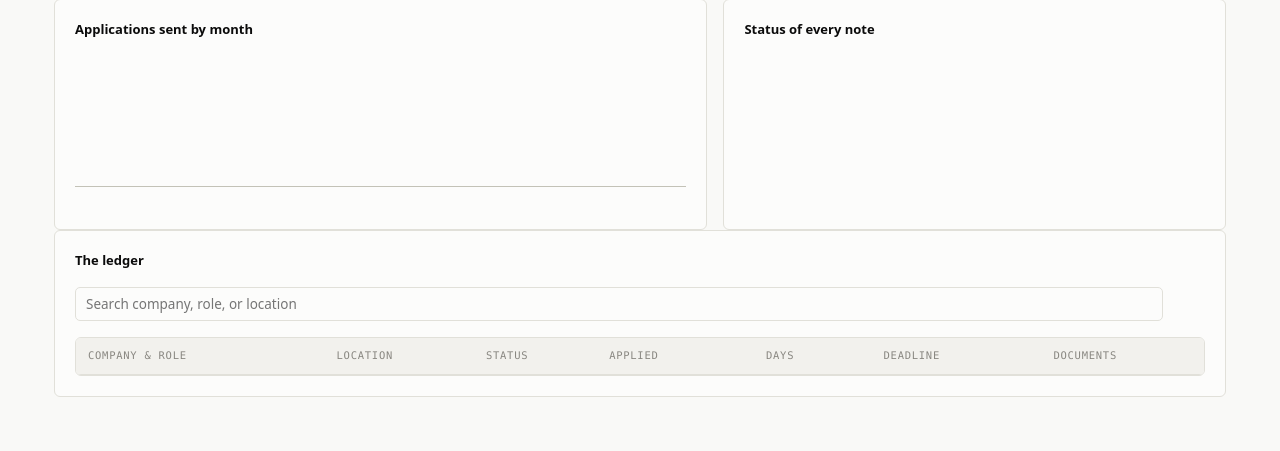
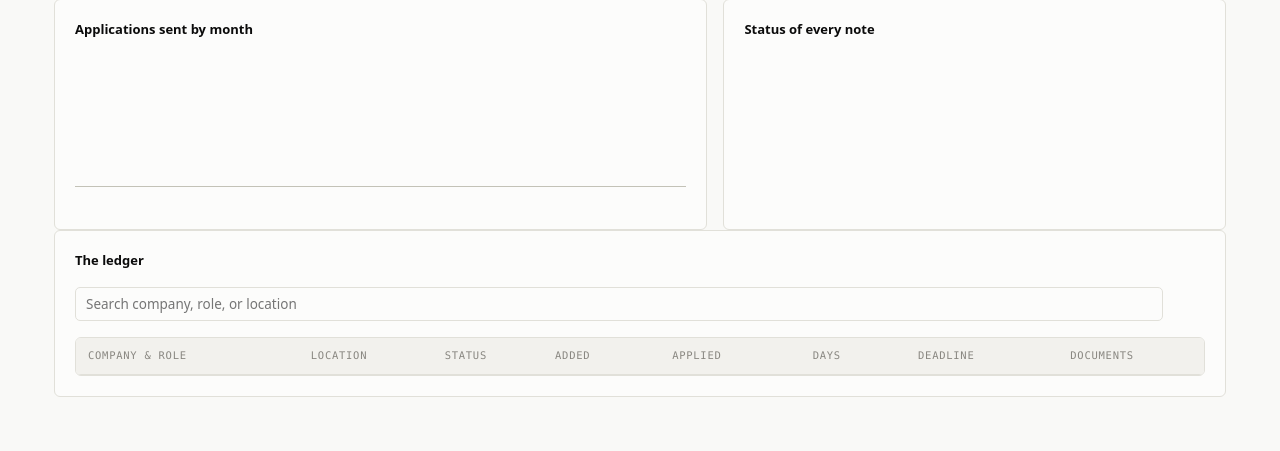
Before and after one commit to cao-jacky/jobs-portal, a Python web app: template templates/index.html in a window 1280 px wide. Shown: the part 297-748 px from the top of the page. Run offline with Jinja, Linux system fonts and the light colour scheme; the template is opened without the code that fills it, so the values that code supplies are empty.

Commit message:
Track when a position was added, separately from when it was applied to
A note's creation date was nowhere in the data, so there was no way to see how
long an advert sat before it was applied to, or to sort by when something was
found rather than when it was sent.

Add date_added to the standard frontmatter, stamped automatically when the
portal creates a note, and show it as a sortable column beside Applied.

Existing notes get the key empty rather than a guess. Their creation dates are
not recoverable: file birthtimes and mtimes were flattened by a bulk
reformatting pass and, before that, by a move between machines, and the
available version history only reaches back a week. The only in-note signal is
date_applied, and deriving date_added from it would duplicate an existing
column while looking like independently observed data.

Co-Authored-By: Claude Opus 5 (1M context) <noreply@anthropic.com>

```diff
--- a/app.py
+++ b/app.py
@@ -57,6 +57,7 @@ FIELD_ORDER = [
     "location",
     "deadline",
     "job_status",
+    "date_added",
     "date_applied",
     "date_rejected",
     "link",
@@ -471,6 +472,7 @@ def row_for(path: Path, today: datetime.date, index: dict[str, list[dict]] | Non
             "title": front.get("job_title") or "Unknown",
             "location": front.get("location") or "Unknown",
             "status": front.get("job_status") or "Unknown",
+            "added": front.get("date_added"),
             "applied": front.get("date_applied"),
             "rejected": front.get("date_rejected"),
             "deadline": front.get("deadline"),
@@ -1304,6 +1306,8 @@ class Handler(BaseHTTPRequestHandler):
                 ordered[key] = clean(str(value or ""))
         if not ordered.get("job_status"):
             ordered["job_status"] = "Not applied"
+        if not ordered.get("date_added"):
+            ordered["date_added"] = datetime.date.today().isoformat()
         body = payload.get("body") or "## Description\n"
         write_note(target, compose_note(ordered, FIELD_ORDER, body))
         self._json({"created": relative(target), "row": row_for(target, datetime.date.today())},
--- a/templates/index.html
+++ b/templates/index.html
@@ -367,6 +367,7 @@
           <th class="sortable" data-key="company" tabindex="0" scope="col">Company &amp; role<span class="arrow">↓</span></th>
           <th scope="col">Location</th>
           <th scope="col">Status</th>
+          <th class="sortable" data-key="added" tabindex="0" scope="col">Added<span class="arrow">↓</span></th>
           <th class="sortable" data-key="applied" tabindex="0" scope="col">Applied<span class="arrow">↓</span></th>
           <th class="sortable" data-key="clock" tabindex="0" scope="col">Days<span class="arrow">↓</span></th>
           <th class="sortable" data-key="deadline" tabindex="0" scope="col">Deadline<span class="arrow">↓</span></th>
@@ -731,6 +732,11 @@ function renderOnThisDay() {
     : `<span class="empty">Nothing has happened on this date in a previous year.</span>`;
 }
 
+function leadDays(row) {
+  if (!row.added || !row.applied) return null;
+  return Math.round((new Date(row.applied + "T00:00:00") - new Date(row.added + "T00:00:00")) / 86400000);
+}
+
 function renderWall() {
   const gaps = DATA.map(r => r.daysToOutcome).filter(d => d !== null && d >= 0).sort((a, b) => a - b);
   const rejections = DATA.filter(r => r.status === "Rejected" || r.status === "Not eligible");
@@ -1172,12 +1178,13 @@ function renderLedger() {
       </td>
       <td class="loc">${esc(r.location)}</td>
       <td>${statusSelect(r)}</td>
+      <td class="num">${r.added || "&ndash;"}</td>
       <td class="num">${r.applied || "&ndash;"}</td>
       ${clockCell(r)}
       <td class="num">${r.deadline ? esc(r.deadline) + (showRel ? ` <span class="${relCls}">${fmtDeadline(r)}</span>` : "") : "&ndash;"}</td>
       <td><span class="links">${docPills(r)}</span></td>
     </tr>`;
-  }).join("") || `<tr><td colspan="7" class="empty" style="padding:20px 12px">Nothing matches those filters.</td></tr>`;
+  }).join("") || `<tr><td colspan="8" class="empty" style="padding:20px 12px">Nothing matches those filters.</td></tr>`;
   $("readout").textContent = `${rows.length} of ${DATA.length} shown`;
   const clear = $("clear-term");
   clear.hidden = !state.term;
```
